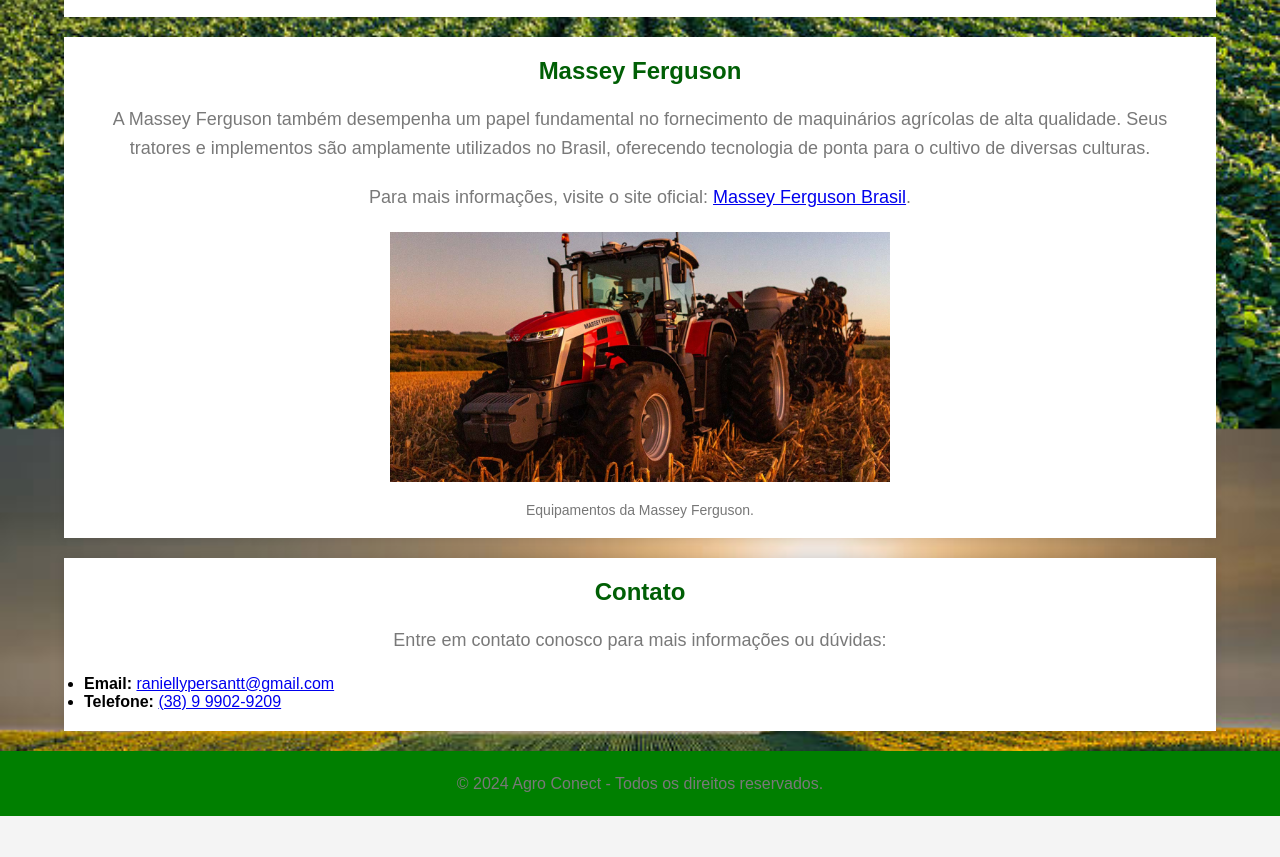
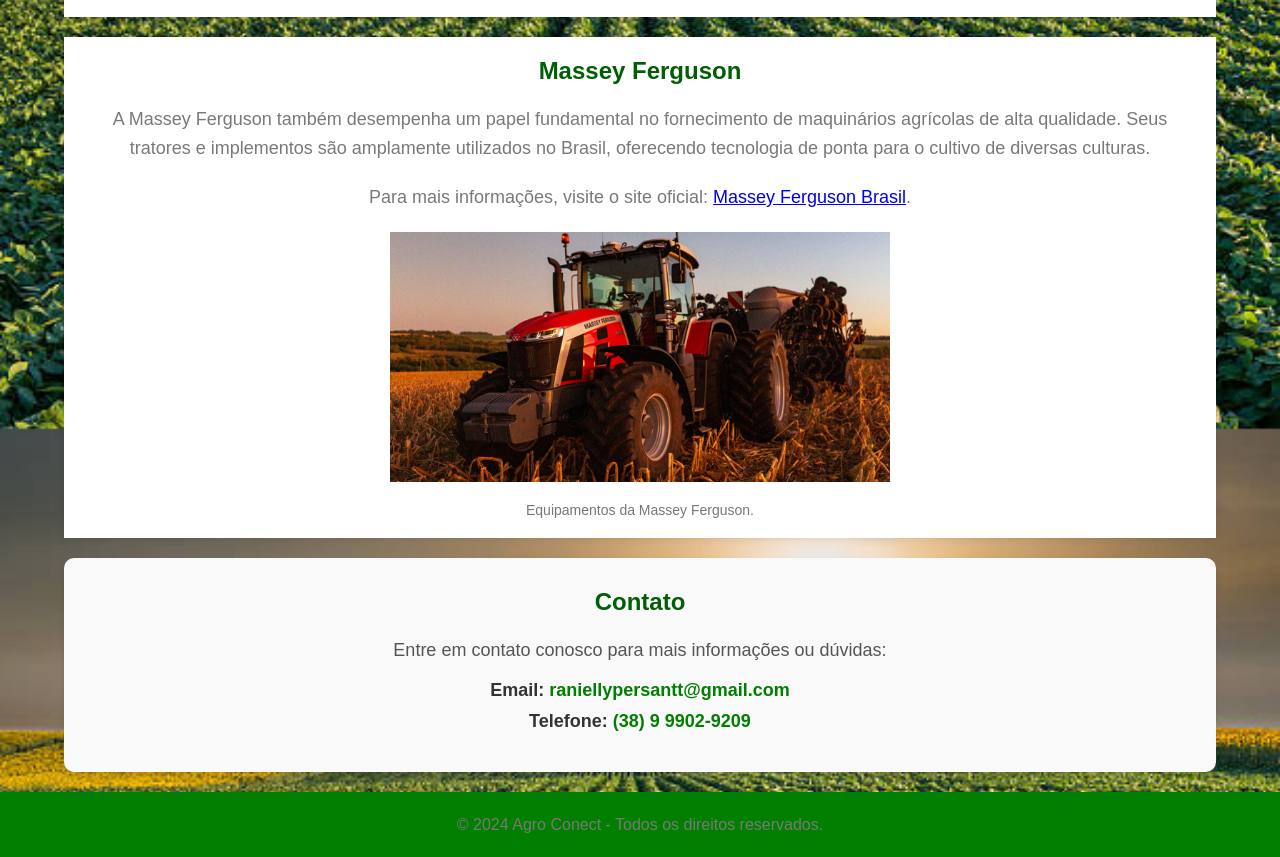
Before and after one commit to RaniellyP/AgroConect2, a plain HTML site: page loja.html in a window 1280 px wide. Shown: the part 389-1246 px from the top of the page. Before the commit the page ends 1205 px from the top, so only its background shows below. Drawn offline with Linux system fonts and the light colour scheme.

Commit message:
Update loja.css

```diff
--- a/loja.css
+++ b/loja.css
@@ -87,3 +87,45 @@ footer p {
     margin: 0;
     font-size: 16px;
 }
+#contato {
+    background-color: #f9f9f9; /* Fundo claro para destacar a seção */
+    padding: 30px; /* Espaçamento interno */
+    margin-top: 20px; /* Espaçamento superior */
+    border-radius: 10px; /* Bordas arredondadas */
+    box-shadow: 0 4px 6px rgba(0, 0, 0, 0.1); /* Sombra para destacar */
+    text-align: center; /* Centraliza o texto */
+}
+
+#contato h2 {
+    font-size: 24px; /* Tamanho maior para o título */
+    color: #005f05; /* Verde escuro */
+    margin-bottom: 20px; /* Espaço inferior */
+}
+
+#contato p {
+    font-size: 18px; /* Tamanho do texto */
+    color: #555; /* Cor do texto */
+    margin-bottom: 15px; /* Espaço inferior */
+}
+
+#contato ul {
+    list-style: none; /* Remove marcadores da lista */
+    padding: 0;
+}
+
+#contato ul li {
+    margin: 10px 0; /* Espaço entre os itens */
+    font-size: 18px; /* Tamanho do texto */
+    color: #333; /* Cor dos itens */
+}
+
+#contato ul li a {
+    color: #007f00; /* Verde escuro para links */
+    text-decoration: none; /* Remove o sublinhado */
+    font-weight: bold; /* Negrito */
+}
+
+#contato ul li a:hover {
+    text-decoration: underline; /* Sublinhado ao passar o mouse */
+    color: #005f05; /* Tom mais escuro ao passar o mouse */
+}
```
